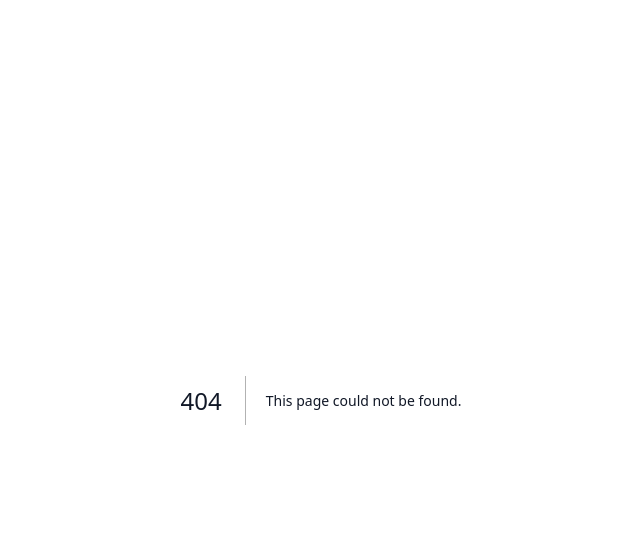
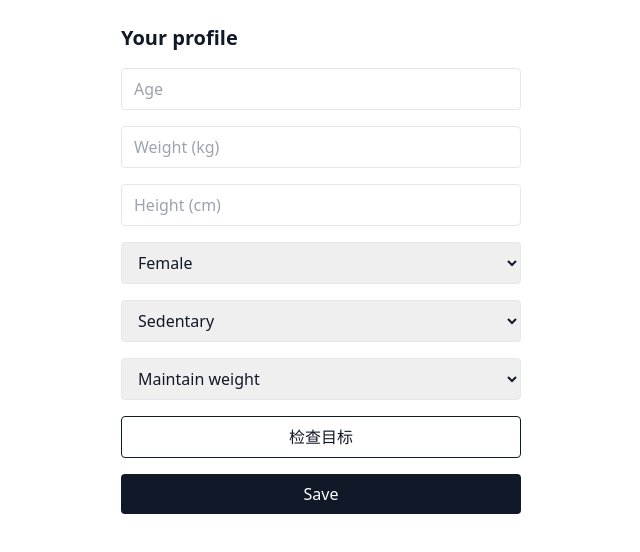
Before and after one commit to waimeng996/calories_tracker, a Next.js app: page /onboarding in a window 1280 px wide. Before the commit this address had no page. Shown: the top 552 px of the page, without its empty margins (319-959 px from the left). Built offline with nearby package versions, Linux system fonts and the light colour scheme.

Commit message:
feat: add onboarding page with goal safety check

```diff
--- /dev/null
+++ b/app/onboarding/page.tsx
@@ -0,0 +1,158 @@
+'use client';
+
+import { useState } from 'react';
+import { useRouter } from 'next/navigation';
+import { createBrowserSupabase } from '@/lib/supabase/client';
+import {
+  calculateDailyTargets,
+  checkGoalSafety,
+  type ActivityLevel,
+  type Goal,
+  type Sex,
+} from '@/lib/nutrition';
+
+export default function OnboardingPage() {
+  const router = useRouter();
+  const [age, setAge] = useState('');
+  const [weightKg, setWeightKg] = useState('');
+  const [heightCm, setHeightCm] = useState('');
+  const [sex, setSex] = useState<Sex>('female');
+  const [activityLevel, setActivityLevel] = useState<ActivityLevel>('sedentary');
+  const [goal, setGoal] = useState<Goal>('maintain');
+  const [targetWeightKg, setTargetWeightKg] = useState('');
+  const [targetDate, setTargetDate] = useState('');
+  const [safetyWarning, setSafetyWarning] = useState<string | null>(null);
+  const [acceptedOverride, setAcceptedOverride] = useState(false);
+  const [dailyAdjustment, setDailyAdjustment] = useState(0);
+  const [error, setError] = useState<string | null>(null);
+  const [saving, setSaving] = useState(false);
+
+  const profileInput = {
+    age: Number(age),
+    weightKg: Number(weightKg),
+    heightCm: Number(heightCm),
+    sex,
+    activityLevel,
+  };
+
+  function runSafetyCheck(): number {
+    if (goal === 'maintain' || !targetWeightKg || !targetDate) {
+      setSafetyWarning(null);
+      return 0;
+    }
+    const result = checkGoalSafety({
+      currentWeightKg: Number(weightKg),
+      targetWeightKg: Number(targetWeightKg),
+      targetDate,
+    });
+    if (!result.isSafe && !acceptedOverride) {
+      setSafetyWarning(
+        `呢个速度唔安全: 需要每周${result.requestedWeeklyChangeKg.toFixed(2)}kg, 建议上限每周${result.maxSafeWeeklyChangeKg.toFixed(2)}kg。` +
+          `建议目标日期改做 ${result.suggestedTargetDate}, 或以安全速率继续。`
+      );
+    } else {
+      setSafetyWarning(null);
+    }
+    return result.safeDailyCalorieAdjustment;
+  }
+
+  async function handleSubmit(e: React.FormEvent) {
+    e.preventDefault();
+    setError(null);
+
+    const adjustment = runSafetyCheck();
+    if (safetyWarning && !acceptedOverride) {
+      return; // block save until user accepts suggestion or overrides
+    }
+
+    setDailyAdjustment(adjustment);
+    setSaving(true);
+
+    const targets = calculateDailyTargets(profileInput, adjustment);
+    const supabase = createBrowserSupabase();
+    const { data: { user } } = await supabase.auth.getUser();
+    if (!user) {
+      setError('Not logged in');
+      setSaving(false);
+      return;
+    }
+
+    const { error: upsertError } = await supabase.from('profiles').upsert({
+      id: user.id,
+      age: profileInput.age,
+      weight_kg: profileInput.weightKg,
+      height_cm: profileInput.heightCm,
+      sex: profileInput.sex,
+      activity_level: profileInput.activityLevel,
+      goal,
+      target_weight_kg: goal === 'maintain' ? null : Number(targetWeightKg),
+      target_date: goal === 'maintain' ? null : targetDate,
+      daily_calories: targets.calories,
+      daily_carbs_g: targets.carbsG,
+      daily_protein_g: targets.proteinG,
+      daily_fat_g: targets.fatG,
+      updated_at: new Date().toISOString(),
+    });
+
+    setSaving(false);
+    if (upsertError) {
+      setError(upsertError.message);
+      return;
+    }
+    router.push('/');
+    router.refresh();
+  }
+
+  return (
+    <main className="mx-auto max-w-md p-6">
+      <h1 className="mb-4 text-xl font-semibold">Your profile</h1>
+      <form onSubmit={handleSubmit} className="space-y-4">
+        <input type="number" required placeholder="Age" className="w-full rounded border px-3 py-2" value={age} onChange={(e) => setAge(e.target.value)} />
+        <input type="number" required placeholder="Weight (kg)" className="w-full rounded border px-3 py-2" value={weightKg} onChange={(e) => setWeightKg(e.target.value)} />
+        <input type="number" required placeholder="Height (cm)" className="w-full rounded border px-3 py-2" value={heightCm} onChange={(e) => setHeightCm(e.target.value)} />
+        <select className="w-full rounded border px-3 py-2" value={sex} onChange={(e) => setSex(e.target.value as Sex)}>
+          <option value="female">Female</option>
+          <option value="male">Male</option>
+        </select>
+        <select className="w-full rounded border px-3 py-2" value={activityLevel} onChange={(e) => setActivityLevel(e.target.value as ActivityLevel)}>
+          <option value="sedentary">Sedentary</option>
+          <option value="light">Lightly active</option>
+          <option value="moderate">Moderately active</option>
+          <option value="active">Active</option>
+          <option value="very_active">Very active</option>
+        </select>
+        <select className="w-full rounded border px-3 py-2" value={goal} onChange={(e) => setGoal(e.target.value as Goal)}>
+          <option value="maintain">Maintain weight</option>
+          <option value="lose">Lose weight</option>
+          <option value="gain">Gain weight</option>
+        </select>
+        {goal !== 'maintain' && (
+          <>
+            <input type="number" required placeholder="Target weight (kg)" className="w-full rounded border px-3 py-2" value={targetWeightKg} onChange={(e) => setTargetWeightKg(e.target.value)} />
+            <input type="date" required className="w-full rounded border px-3 py-2" value={targetDate} onChange={(e) => setTargetDate(e.target.value)} />
+          </>
+        )}
+        {safetyWarning && (
+          <div className="rounded border border-amber-400 bg-amber-50 p-3 text-sm text-amber-900">
+            <p>{safetyWarning}</p>
+            <label className="mt-2 flex items-center gap-2">
+              <input type="checkbox" checked={acceptedOverride} onChange={(e) => setAcceptedOverride(e.target.checked)} />
+              我明白风险, 坚持原计划
+            </label>
+          </div>
+        )}
+        {error && <p className="text-sm text-red-600">{error}</p>}
+        <button
+          type="button"
+          onClick={runSafetyCheck}
+          className="w-full rounded border border-gray-900 py-2"
+        >
+          检查目标
+        </button>
+        <button type="submit" disabled={saving} className="w-full rounded bg-gray-900 py-2 text-white disabled:opacity-50">
+          {saving ? 'Saving…' : 'Save'}
+        </button>
+      </form>
+    </main>
+  );
+}
```
